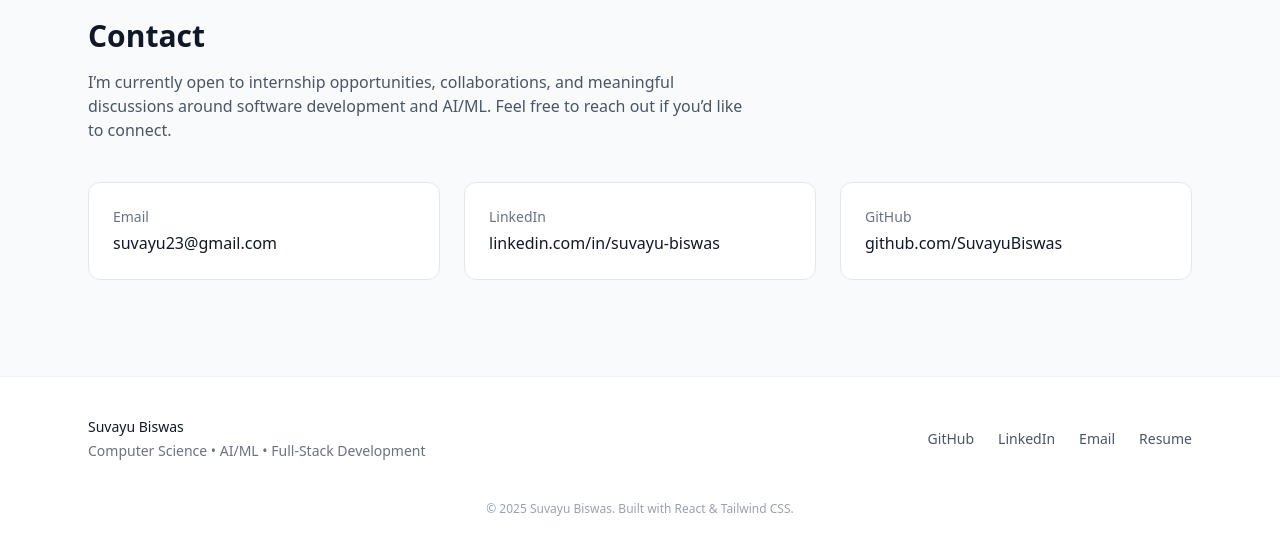
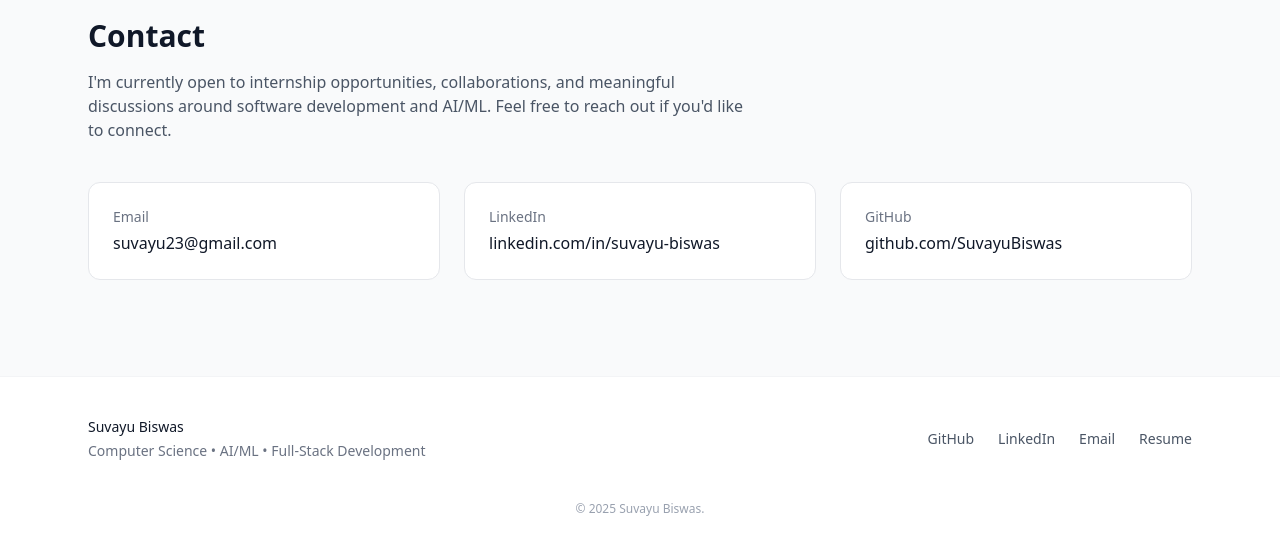
Before and after one commit to SuvayuBiswas/suvayu.me, a React (Vite) app: page / in a window 1280 px wide. Shown: the part 2639-3177 px from the top of the page. Built offline with nearby package versions, Linux system fonts and the light colour scheme.

Commit message:
fixed texts

```diff
--- a/src/App.jsx
+++ b/src/App.jsx
@@ -27,7 +27,7 @@ function Home() {
 function App() {
   return (
     <BrowserRouter>
-      <ScrollToTop /> {/* 👈 THIS LINE FIXES IT */}
+      <ScrollToTop />
 
       <Navbar />
 
--- a/src/components/Footer.jsx
+++ b/src/components/Footer.jsx
@@ -54,7 +54,7 @@ function Footer() {
 
       {/* Bottom line */}
       <div className="text-center text-xs text-gray-400 pb-6">
-        © {new Date().getFullYear()} Suvayu Biswas. Built with React & Tailwind CSS.
+        © {new Date().getFullYear()} Suvayu Biswas.
       </div>
     </footer>
   );
--- a/src/sections/Contact.jsx
+++ b/src/sections/Contact.jsx
@@ -16,9 +16,9 @@ function Contact() {
         </h2>
 
         <p className="mt-4 max-w-2xl text-gray-600">
-          I’m currently open to internship opportunities, collaborations,
+          I'm currently open to internship opportunities, collaborations,
           and meaningful discussions around software development and AI/ML.
-          Feel free to reach out if you’d like to connect.
+          Feel free to reach out if you'd like to connect.
         </p>
 
         <div className="mt-10 grid gap-6 sm:grid-cols-2 lg:grid-cols-3">
--- a/src/sections/Hero.jsx
+++ b/src/sections/Hero.jsx
@@ -69,7 +69,6 @@ function Hero() {
         </div>
       </div>
 
-      {/* Bottom fade */}
       <div className="pointer-events-none absolute bottom-0 left-0 h-20 w-full bg-linear-to-b from-transparent to-white" />
     </section>
   );
```
